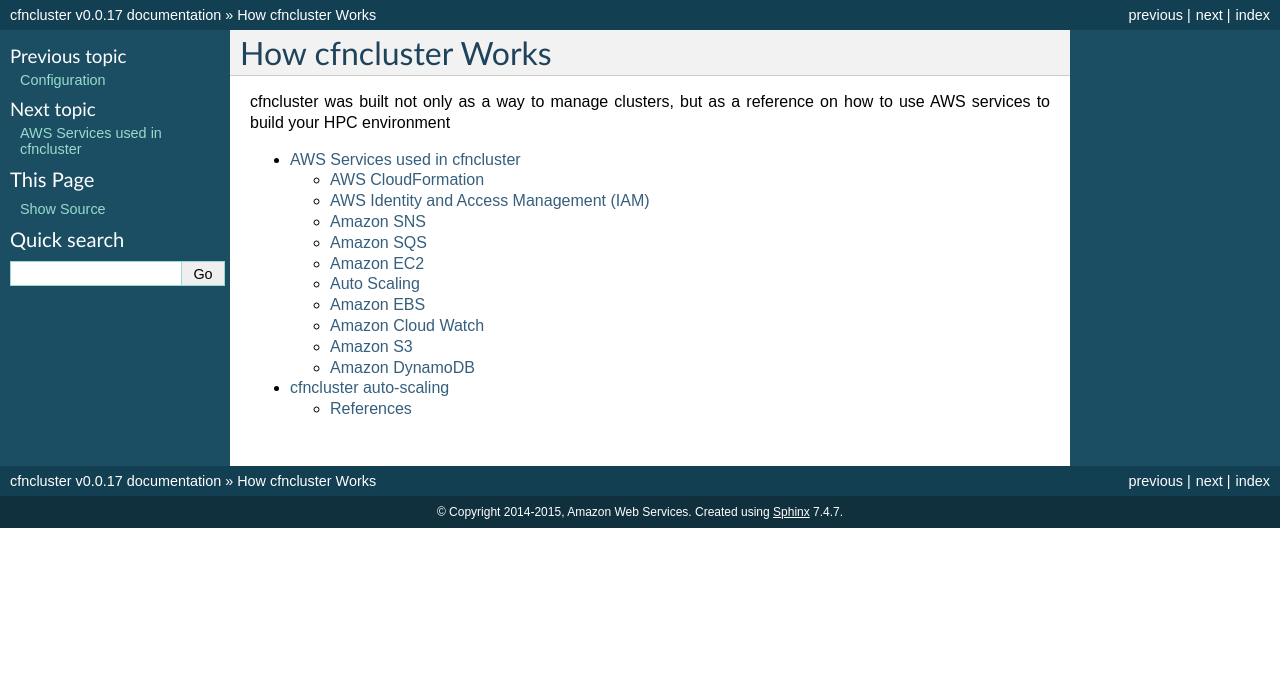
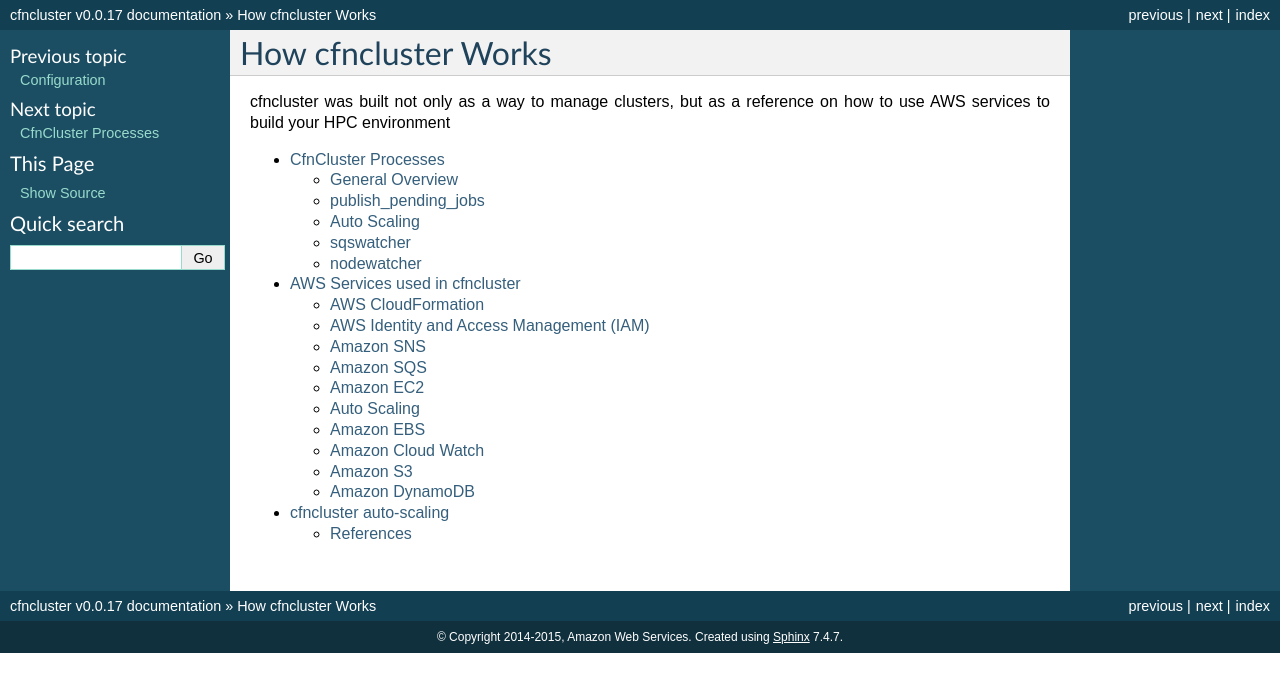
Before and after one commit to aws/aws-parallelcluster, a Sphinx documentation site: the page built from docs/source/functional.rst, in a window 1280 px wide. Shown: the top 692 px of the page. Built offline with Sphinx 7.4.7, drawn with Linux system fonts in a browser that asks for light colours.

Commit message:
CfnCluster process documentation.

```diff
--- a/docs/source/functional.rst
+++ b/docs/source/functional.rst
@@ -7,5 +7,6 @@
 
 .. toctree::
 
+    processes
     aws_services
     autoscaling
--- /dev/null
+++ b/docs/source/processes.rst
@@ -0,0 +1,51 @@
+.. _processes
+
+CfnCluster Processes
+====================
+There are a number of processes running within CfnCluster which are used to manage it's behavior.
+
+.. toctree::
+
+General Overview
+----------------
+A cluster's lifecycle begins after it is created by a user.  Typically, this is done from the Command Line Interface (CLI).  Once created, a cluster will exist until it's deleted.
+
+.. image:: images/workflow.png
+    :align: center
+    :width: 35%
+
+publish_pending_jobs
+--------------------
+Once a cluster is running, a cronjob owned by the root user will monitor the configured scheduler (SGE, Torque, Openlava, etc) and publish the number of pending jobs to CloudWatch.  This is the metric utilized by :ref:`Auto Scaling <auto_scaling>` to add more nodes to the cluster.
+
+.. image:: images/publish_pending_jobs.png
+    :align: center
+    :width: 15%
+
+.. _auto_scaling:
+
+Auto Scaling
+------------
+Auto Scaling, along with Cloudwatch alarms are used to manage the number of running nodes in the cluster.
+
+.. image:: images/auto_scaling.png
+    :align: center
+    :width: 40%
+
+The number of instances added, along with the thresholds in which to add them are all configurable via the :doc:`Scaling <configuration>` configuration section.
+
+sqswatcher
+-----------
+The sqswatcher process monitors for SQS messages emitted by Auto Scaling which notifies of state changes within the cluster.  When an instance comes online, it will submit an "instance ready" message to SQS, which is picked up by sqs_watcher running on the master server.  These messages are used to notify the queue manager when new instances come online or are terminated, so they can be added or removed from the queue accordingly.
+
+.. image:: images/sqswatcher.png
+    :align: center
+    :width: 35%
+
+nodewatcher
+------------
+The nodewatcher process runs on each node in the compute fleet.  This process is used to determine when an instance is terminated.  Because EC2 is billed by the instance hour, this process will wait until an instance has been running for 95% of an instance hour before it is terminated.
+
+.. image:: images/nodewatcher.png
+    :align: center
+    :width: 20%
```
Also changed, not shown: docs/source/images/auto_scaling.png (added), docs/source/images/nodewatcher.png (added), docs/source/images/publish_pending_jobs.png (added), docs/source/images/sqswatcher.png (added), docs/source/images/workflow.png (added).
